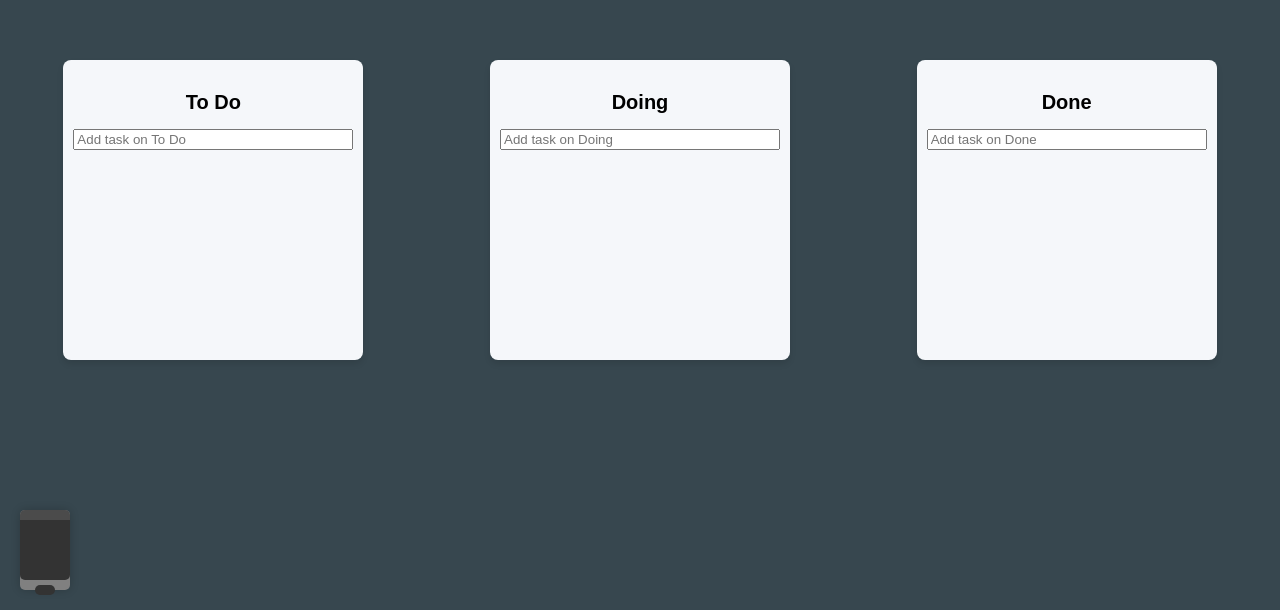
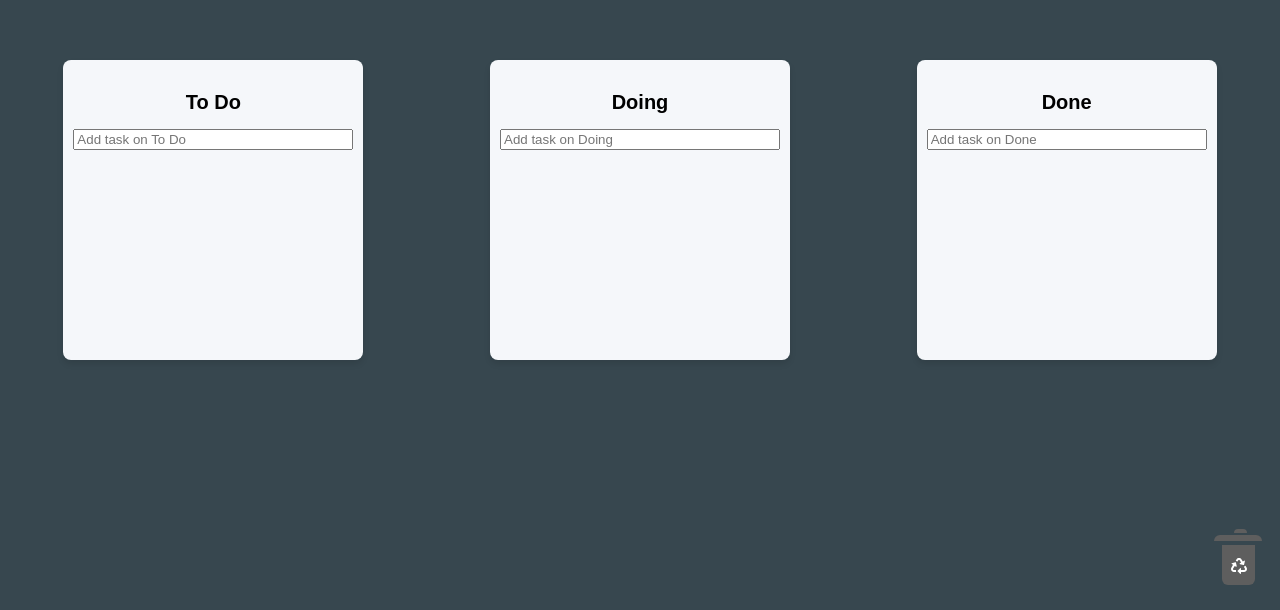
Before and after one commit to danielhc0228/trello-clone, a React (Vite) app: page / in a window 1280 px wide. Shown: the part 190-800 px from the top of the page. Built offline with nearby package versions, Linux system fonts and the light colour scheme.

Commit message:
Add trash bin where tasks can be dragged to and deleted

```diff
--- a/package.json
+++ b/package.json
@@ -14,6 +14,7 @@
     "react": "^18.3.1",
     "react-dom": "^18.3.1",
     "react-hook-form": "^7.54.2",
+    "react-icons": "^5.4.0",
     "recoil": "^0.7.7",
     "recoil-persist": "^5.1.0",
     "styled-components": "^6.1.14"
--- a/src/App.tsx
+++ b/src/App.tsx
@@ -8,6 +8,7 @@ import { useRecoilState } from "recoil";
 import styled from "styled-components";
 import { toDoState } from "./atom";
 import Board from "./Components/Board";
+import TrashCan from "./Components/TrashCan";
 
 const BoardsWrapper = styled.div`
     display: flex;
@@ -25,53 +26,21 @@ const BoardWrapper = styled.div`
     gap: 10px;
 `;
 
-const TrashBinWrapper = styled.div`
-    position: fixed;
-    bottom: 20px;
-    left: 20px;
-    width: 50px;
-    height: 80px;
-    background-color: #808080;
-    border-radius: 5px;
-    box-shadow: 0 0 10px rgba(0, 0, 0, 0.2);
-`;
-
-const Lid = styled.div`
-    width: 100%;
-    height: 10px;
-    background-color: #4b4b4b;
-    border-radius: 5px 5px 0 0;
-`;
-
-const Body = styled.div`
-    width: 100%;
-    height: 60px;
-    background-color: #333;
-    border-radius: 0 0 5px 5px;
-`;
-
-const Handle = styled.div`
-    width: 20px;
-    height: 10px;
-    background-color: #333;
-    margin: 5px auto;
-    border-radius: 10px;
-`;
-
 function App() {
     const [toDos, setToDos] = useRecoilState(toDoState);
     const onDragEnd = (info: DropResult) => {
         const { destination, source, type } = info;
+
+        // If dropped outside any valid target, do nothing
         if (!destination) return;
-        // Ordering boards
+
+        // If dragging a board (not a task), handle reordering
         if (type === "BOARD") {
-            // Handle reordering of boards
             setToDos((allBoards) => {
                 const boardIds = Object.keys(allBoards);
                 const [movedBoard] = boardIds.splice(source.index, 1);
                 boardIds.splice(destination.index, 0, movedBoard);
 
-                // Create a new ordered state object
                 const newBoardState = boardIds.reduce((acc, boardId) => {
                     acc[boardId] = allBoards[boardId];
                     return acc;
@@ -79,44 +48,49 @@ function App() {
 
                 return newBoardState;
             });
+            return;
         }
 
-        // Ordering tasks within a board
-        if (destination?.droppableId === source.droppableId) {
+        // If a task is dragged into the trash, delete it permanently
+        if (destination.droppableId === "trashcan") {
+            setToDos((allBoard) => {
+                const sourceBoard = [...allBoard[source.droppableId]];
+                sourceBoard.splice(source.index, 1); // Remove the dragged task
+                return {
+                    ...allBoard,
+                    [source.droppableId]: sourceBoard, // Update the board without the deleted task
+                };
+            });
+            return;
+        }
+
+        // Moving tasks within the same board
+        if (destination.droppableId === source.droppableId) {
             setToDos((allBoard) => {
                 const boardCopy = [...allBoard[source.droppableId]];
                 const taskObj = boardCopy[source.index];
+
                 boardCopy.splice(source.index, 1);
-                boardCopy.splice(destination?.index, 0, taskObj);
+                boardCopy.splice(destination.index, 0, taskObj);
+
                 return {
                     ...allBoard,
                     [source.droppableId]: boardCopy,
                 };
             });
+            return;
         }
 
-        // Ordering tasks between boards
+        // Moving tasks between boards
         if (destination.droppableId !== source.droppableId) {
             setToDos((allBoard) => {
                 const sourceBoard = [...allBoard[source.droppableId]];
                 const destinationBoard = [...allBoard[destination.droppableId]];
                 const taskObj = sourceBoard[source.index];
+
                 sourceBoard.splice(source.index, 1);
-                destinationBoard.splice(destination?.index, 0, taskObj);
-                return {
-                    ...allBoard,
-                    [source.droppableId]: sourceBoard,
-                    [destination.droppableId]: destinationBoard,
-                };
-            });
-        }
+                destinationBoard.splice(destination.index, 0, taskObj);
 
-        // Remove tasks by dragging to a trash bin
-        if (type === "TRASH") {
-            setToDos((allBoard) => {
-                const sourceBoard = [...allBoard[source.droppableId]];
-                const destinationBoard = [...allBoard[destination.droppableId]];
-                sourceBoard.splice(source.index, 1);
                 return {
                     ...allBoard,
                     [source.droppableId]: sourceBoard,
@@ -125,6 +99,7 @@ function App() {
             });
         }
     };
+
     return (
         <DragDropContext onDragEnd={onDragEnd}>
             <Droppable
@@ -161,18 +136,7 @@ function App() {
                     </BoardsWrapper>
                 )}
             </Droppable>
-            <Droppable droppableId='trash' direction='horizontal' type='TRASH'>
-                {(provided) => (
-                    <TrashBinWrapper
-                        ref={provided.innerRef}
-                        {...provided.droppableProps}
-                    >
-                        <Lid />
-                        <Body />
-                        <Handle />
-                    </TrashBinWrapper>
-                )}
-            </Droppable>
+            <TrashCan />
         </DragDropContext>
     );
 }
--- /dev/null
+++ b/src/Components/TrashCan.tsx
@@ -0,0 +1,85 @@
+import { FaRecycle } from "react-icons/fa";
+import { Droppable } from "@hello-pangea/dnd";
+import styled from "styled-components";
+
+const TrashCanWrapper = styled.div`
+    position: absolute;
+    bottom: 25px;
+    right: 25px;
+    width: 33px;
+    height: 40px;
+
+    .trash {
+        background-color: #5e5e5e;
+        width: 100%;
+        height: 100%;
+        display: inline-block;
+        margin: 0 auto;
+
+        svg {
+            position: absolute;
+            top: 13px;
+            right: 8px;
+            color: white;
+        }
+
+        position: relative;
+        -webkit-border-bottom-right-radius: 6px;
+        -webkit-border-bottom-left-radius: 6px;
+        -moz-border-radius-bottomright: 6px;
+        -moz-border-radius-bottomleft: 6px;
+        border-bottom-right-radius: 6px;
+        border-bottom-left-radius: 6px;
+    }
+    .trash span {
+        position: absolute;
+        height: 6px;
+        width: 48px;
+        background: #5e5e5e;
+        top: -10px;
+        left: -8px;
+        border-top-left-radius: 10px;
+        border-top-right-radius: 10px;
+        transform: rotate(0deg);
+        transition: transform 250ms;
+        transform-origin: 82% 100%;
+        display: flex;
+        justify-content: center;
+    }
+    .trash span:after {
+        content: "";
+        position: absolute;
+        width: 13px;
+        height: 4px;
+        background: #5e5e5e;
+        top: -6px;
+        border-top-left-radius: 10px;
+        border-top-right-radius: 10px;
+        transform: rotate(0deg);
+        transition: transform 250ms;
+        transform-origin: 82% 100%;
+        left: 20px;
+    }
+
+    &:hover .trash span {
+        transform: rotate(45deg);
+        transition: transform 250ms;
+    }
+`;
+
+const TrashCan = () => {
+    return (
+        <Droppable droppableId='trashcan'>
+            {(magic) => (
+                <TrashCanWrapper ref={magic.innerRef} {...magic.droppableProps}>
+                    <span className='trash'>
+                        <span></span>
+                        <FaRecycle />
+                    </span>
+                </TrashCanWrapper>
+            )}
+        </Droppable>
+    );
+};
+
+export default TrashCan;
```
Also changed, not shown: src/atom.tsx (+0 -16 lines), 1 other file (tests, documents, lock files or other folders).
